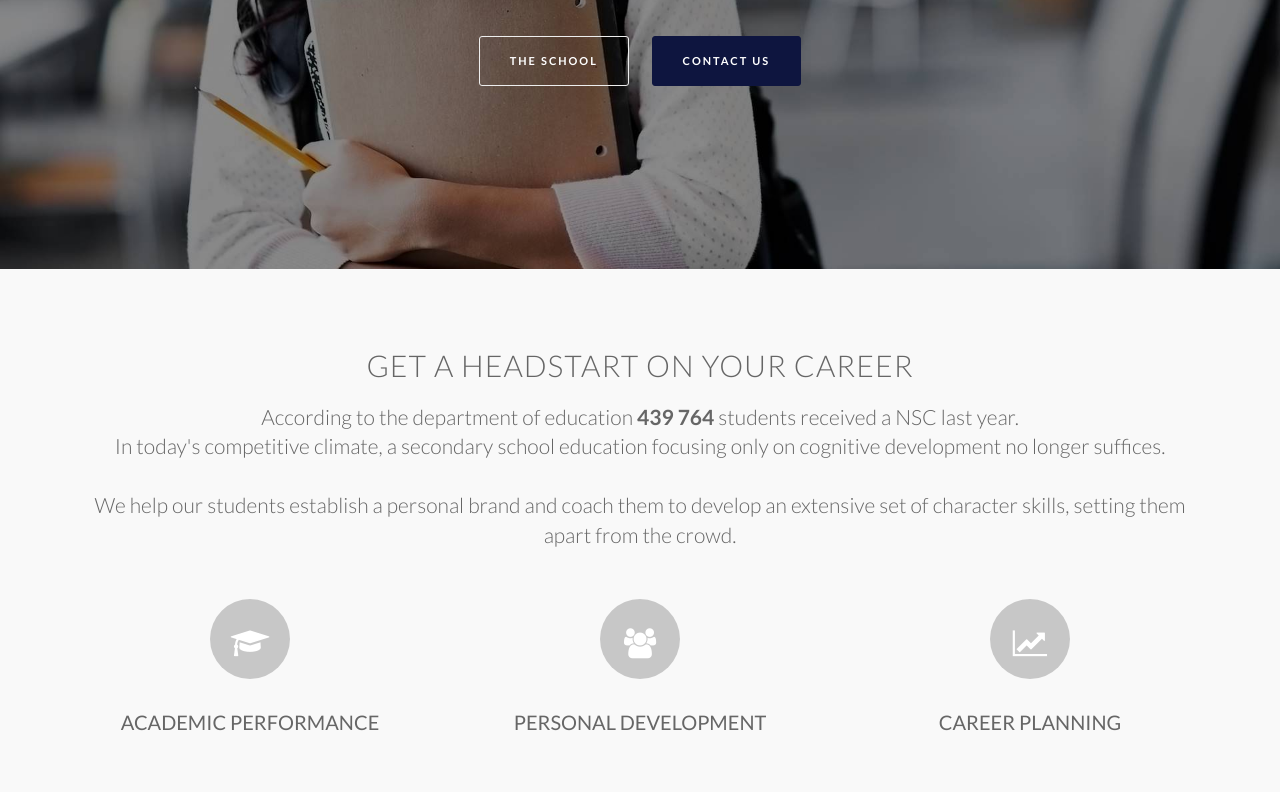
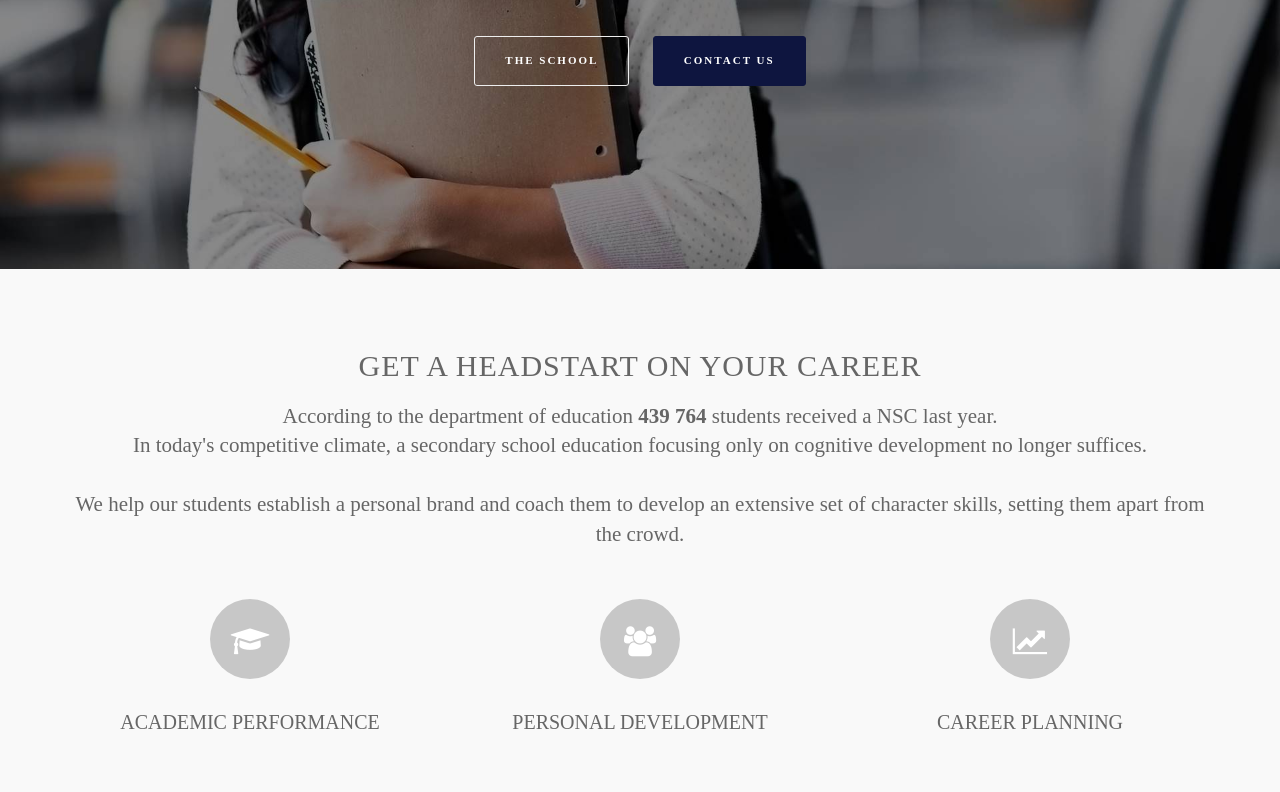
Before and after one commit to chrisbaumann/mmwebsite, a plain HTML site: page index.html in a window 1280 px wide. Shown: the part 531-1323 px from the top of the page. Drawn offline with Linux system fonts and the light colour scheme; some packages are replaced by stand-ins of ours; a script that the page names is missing.

Commit message:
Changed body font

```diff
--- a/style.css
+++ b/style.css
@@ -10,7 +10,9 @@ Copyright:WowDevelopment
 /* General */
 /*=========================*/
 body {
-	font-family:Lato;
+	/*font-family:Lato;*/
+	font-family:La Gioconda;
+	src: url(assets/fonts/La_Gioconda)
 	line-height:1.6;
 	color:#666;
 	overflow-x:hidden;
```
